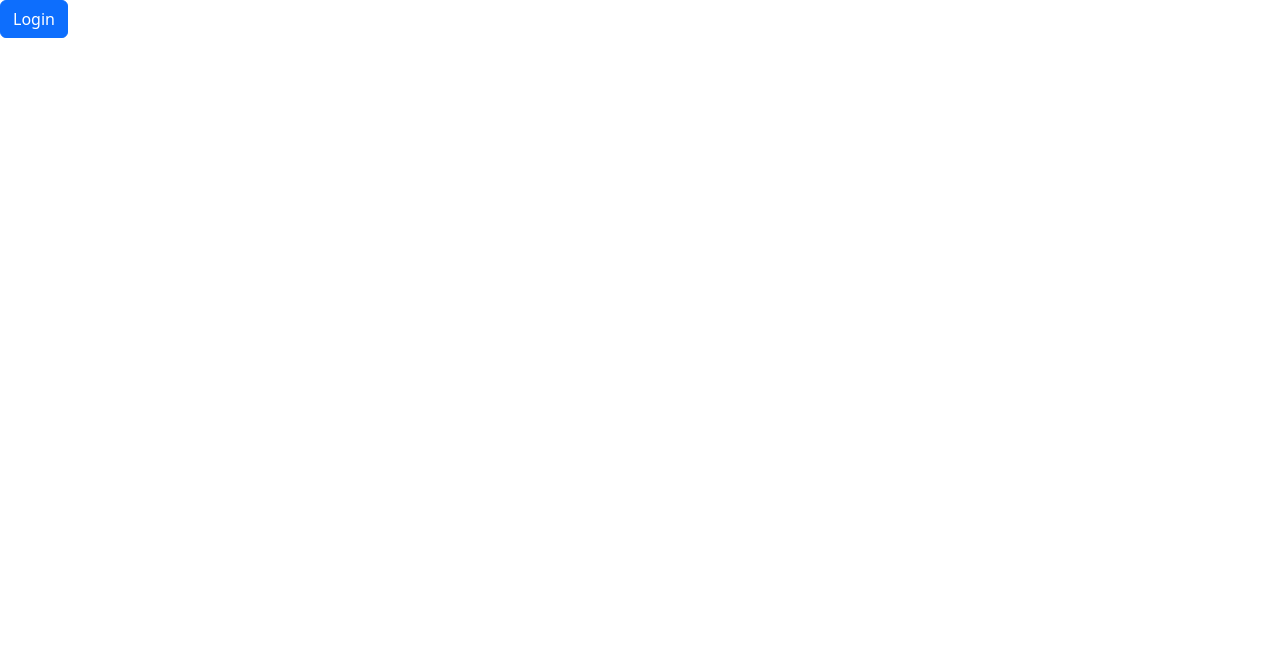
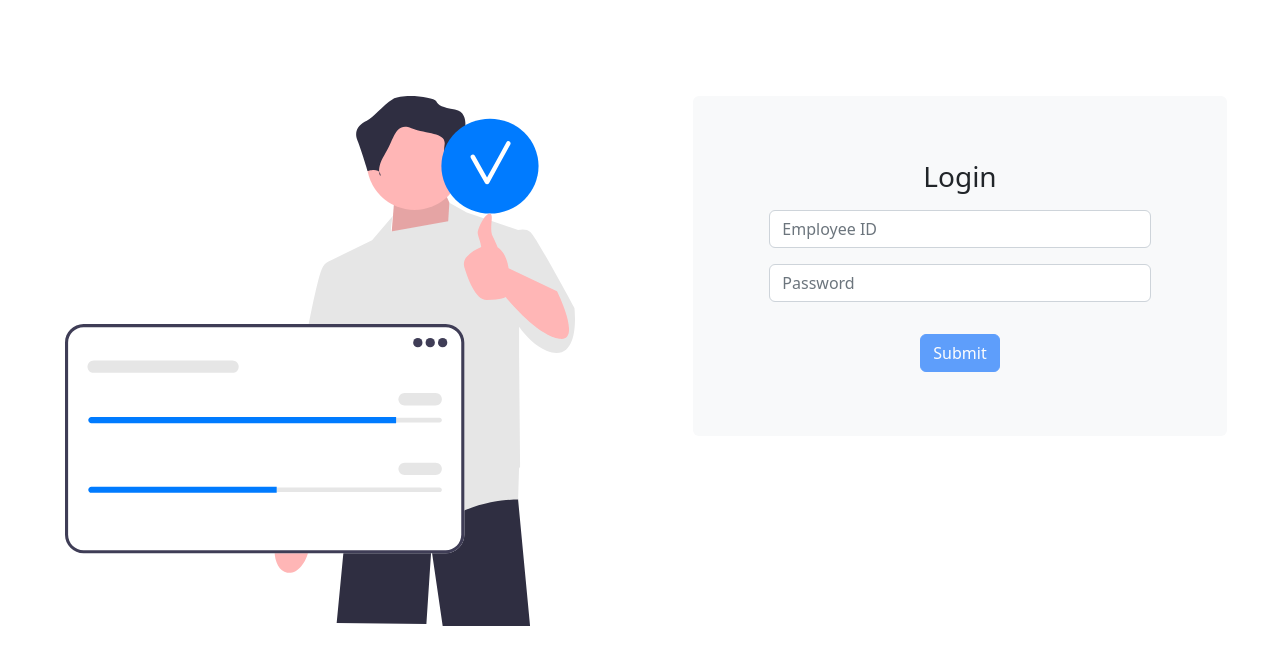
Before and after one commit to TheSpaceCuber/tt2_8, a React (Create React App) app in the folder frontend/tt2_8/: page /login in a window 1280 px wide. Shown: the top 664 px of the page. Built offline with nearby package versions, Linux system fonts and the light colour scheme.

Commit message:
login and dashboard progress

```diff
--- a/frontend/tt2_8/src/App.js
+++ b/frontend/tt2_8/src/App.js
@@ -17,7 +17,7 @@ function App() {
         <Route path="/dashboard" element={<Dashboard />} />
         <Route path="/login" element={<Login />} />
         <Route path="/view_claims_details" element={<ViewClaimDetails />} />
-        <Route path="/view_claims_details" element={<ViewClaims />} />
+        <Route path="/view_claims" element={<ViewClaims />} />
         <Route path="/view_policy" element={<ViewPolicy />} />
       </Routes>
     </>
--- /dev/null
+++ b/frontend/tt2_8/src/hooks/useAuth.js
@@ -0,0 +1,8 @@
+import { useContext } from "react";
+import { AppContext } from "../context/appContext";
+
+const useAuth = () => {
+  return useContext(AppContext);
+};
+
+export default useAuth;
--- a/frontend/tt2_8/src/index.js
+++ b/frontend/tt2_8/src/index.js
@@ -3,15 +3,15 @@ import ReactDOM from "react-dom/client";
 import "./index.css";
 import App from "./App";
 import { BrowserRouter } from "react-router-dom";
-// import { AppProvider } from "./context/appContext";
+import { AppProvider } from "./context/appContext";
 
 const root = ReactDOM.createRoot(document.getElementById("root"));
 root.render(
   <React.StrictMode>
-    {/* <AppProvider> */}
-    <BrowserRouter>
-      <App />
-    </BrowserRouter>
-    {/* </AppProvider> */}
+    <AppProvider>
+      <BrowserRouter>
+        <App />
+      </BrowserRouter>
+    </AppProvider>
   </React.StrictMode>
 );
--- a/frontend/tt2_8/src/pages/Dashboard.jsx
+++ b/frontend/tt2_8/src/pages/Dashboard.jsx
@@ -1,14 +1,34 @@
-import Button from 'react-bootstrap/Button';
-
+import Button from "react-bootstrap/Button";
+import { Link } from "react-router-dom";
 
 function Dashboard() {
-    return (
-      <div>
+  return (
+    <div className="container-fluid vh-100">
+      <div className="row d-flex justify-space-between py-2">
+        <Link
+          to="/view_claims"
+          className="col-2 offset-1 border rounded d-flex flex-column justify-content-center align-items-center text-decoration-none text-dark"
+        >
+          <p className="p-1 m-0">10</p>
+          <p className="p-1 m-0">view claims</p>
+        </Link>
+        <Link
+          to="/view_policy"
+          className="col-2 offset-2 border rounded d-flex flex-column justify-content-center align-items-center text-decoration-none text-dark"
+        >
+          <p className="p-1 m-0">15</p>
+          <p className="p-1 m-0">view policies</p>
+        </Link>
+        <Link
+          to="/create_claims"
+          className="col-2 offset-2 border rounded d-flex flex-column justify-content-center align-items-center text-decoration-none text-dark"
+        >
+          <p className="p-1 m-0">20</p>
+          <p className="p-1 m-0">create claims</p>
+        </Link>
+      </div>
+    </div>
+  );
+}
 
-        <Button>Dashboard</Button>
-
-      </div>
-    );
-  }
-
-  export default Dashboard;
+export default Dashboard;
--- /dev/null
+++ b/frontend/tt2_8/src/pages/Login.js
@@ -0,0 +1,132 @@
+import { useState, useEffect } from "react";
+import { useLocation, useNavigate } from "react-router-dom";
+import axios from "../api/axios";
+import loginImg from "../assets/images/join.svg";
+import useAuth from "../hooks/useAuth";
+
+const initialState = {
+  username: "",
+  email: "",
+  password: "",
+  msg: "",
+};
+
+const Login = () => {
+  const [values, setValues] = useState(initialState);
+  const [load, setLoad] = useState(true);
+  const [success, setSuccess] = useState(false);
+  const { auth, setAuth } = useAuth();
+  const navigate = useNavigate();
+  const location = useLocation();
+  const from = location.state?.from?.pathname || "/";
+
+  // ================== event handlers ==================
+  const handleChange = (e) => {
+    setValues({ ...values, [e.target.name]: e.target.value });
+  };
+  const handleSubmit = async (e) => {
+    e.preventDefault();
+    setLoad(false);
+    const { username, email, password } = values;
+    let response;
+    try {
+      response = await axios.post(
+        "login route",
+        JSON.stringify({ email, password }),
+        {
+          headers: { "Content-Type": "application/json" },
+          withCredentials: true,
+        }
+      );
+    } catch (error) {
+      setLoad(true);
+      return setValues({ ...values, msg: error.response.data.message });
+    }
+    setAuth({ user: response.data.data.user, token: response.data.token });
+    setValues({ ...values, msg: "Sucess, redirecting..." });
+    setSuccess(true);
+  };
+
+  // ================== navigate to home ==================
+  useEffect(() => {
+    if (success) {
+      setTimeout(() => {
+        navigate(from, { replace: true });
+      }, 3000);
+    }
+  }, [success, navigate]);
+
+  return (
+    <div className="vh-100">
+      <div className="container-fluid vh-100">
+        <div className="row d-flex justify-content-center align-items-start mt-5 pt-5">
+          {/* ================== image ================== */}
+          <div className="col-5 d-inline-block flex-shrink-1">
+            <img src={loginImg} className="img-fluid" alt="register image" />
+          </div>
+          {/* ================== form ================== */}
+          <form className="col-5 offset-1 d-inline-block bg-light rounded">
+            <div className="d-flex flex-column m-5 p-3 align-items-center">
+              <h3>Login</h3>
+              {/* ================== output response ================== */}
+              {values.msg && (
+                <div
+                  className={`w-100 rounded p-2 text-white ${
+                    values.msg === "Sucess, redirecting..."
+                      ? "bg-success"
+                      : "bg-danger"
+                  }`}
+                >
+                  {values.msg}
+                </div>
+              )}
+
+              {/* ================== email input ================== */}
+              <input
+                name="employeeID"
+                type="text"
+                value={values.email}
+                onChange={handleChange}
+                className="form-control m-2"
+                autoComplete="off"
+                placeholder="Employee ID"
+              />
+              {/* ================== password input ================== */}
+              <input
+                name="password"
+                type="password"
+                value={values.password}
+                onChange={handleChange}
+                className="form-control m-2"
+                autoComplete="off"
+                placeholder="Password"
+              />
+              <br />
+              {/* ================== Submit ================== */}
+              <button
+                type="submit"
+                className="btn btn-primary"
+                onClick={handleSubmit}
+                disabled={
+                  load &&
+                  ((values.isMember && values.email && values.password) ||
+                    (!values.isMember &&
+                      values.username &&
+                      values.email &&
+                      values.password &&
+                      values.passwordConfirm))
+                    ? false
+                    : true
+                }
+              >
+                Submit
+              </button>
+            </div>
+          </form>
+        </div>
+      </div>
+    </div>
+  );
+};
+
+export default Login;
--- a/frontend/tt2_8/src/pages/Login.jsx
+++ /dev/null
@@ -1,14 +0,0 @@
-import Button from 'react-bootstrap/Button';
-
-
-function Login() {
-    return (
-      <div>
-
-        <Button>Login</Button>
-
-      </div>
-    );
-  }
-
-  export default Login;
```
Also changed, not shown: frontend/tt2_8/hooks/useAuth.js (deleted, +0 -10 lines), frontend/tt2_8/src/api/axios.js (renamed from frontend/tt2_8/api/api.jsx), frontend/tt2_8/src/context/appContext.js (renamed from frontend/tt2_8/context/appContext.js).
